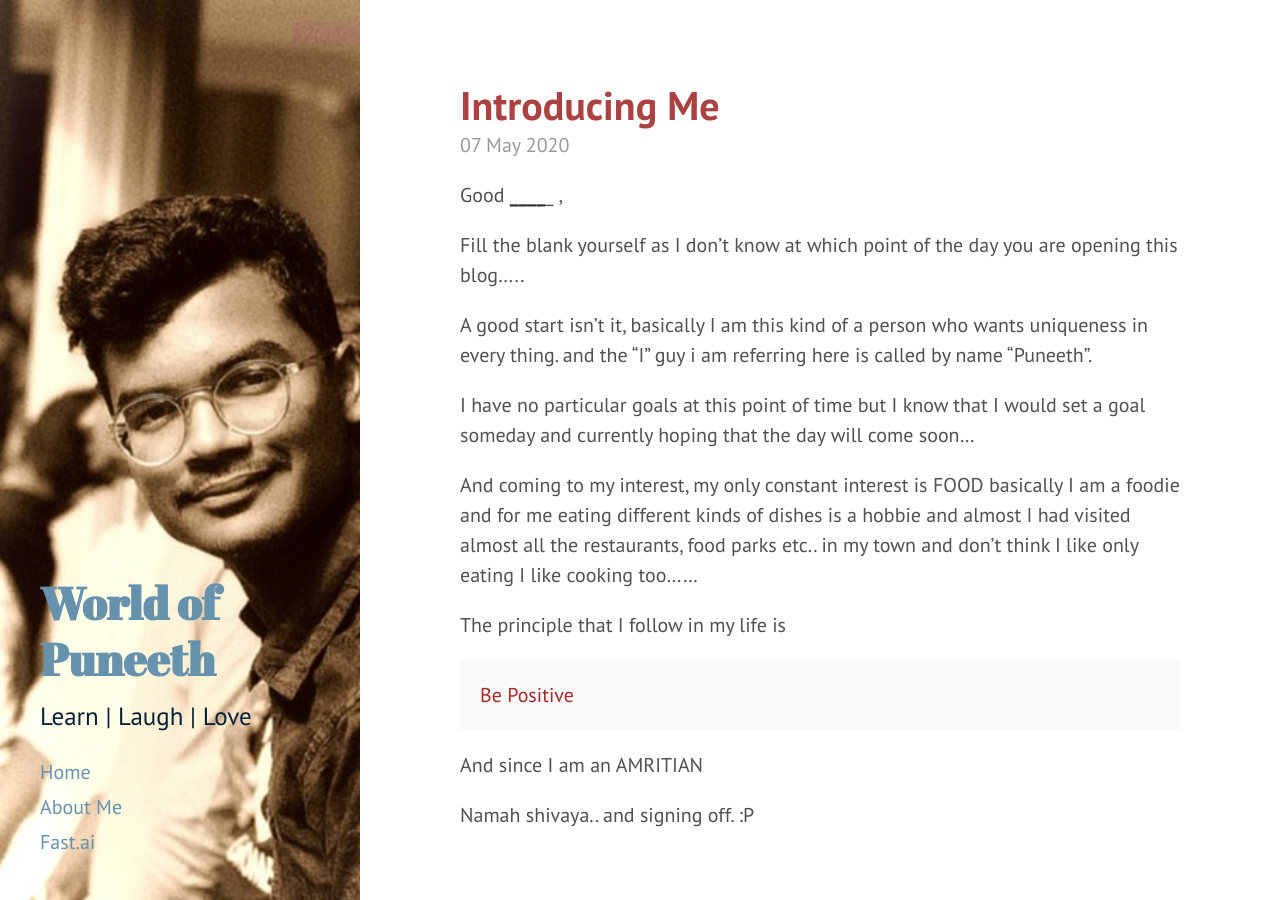
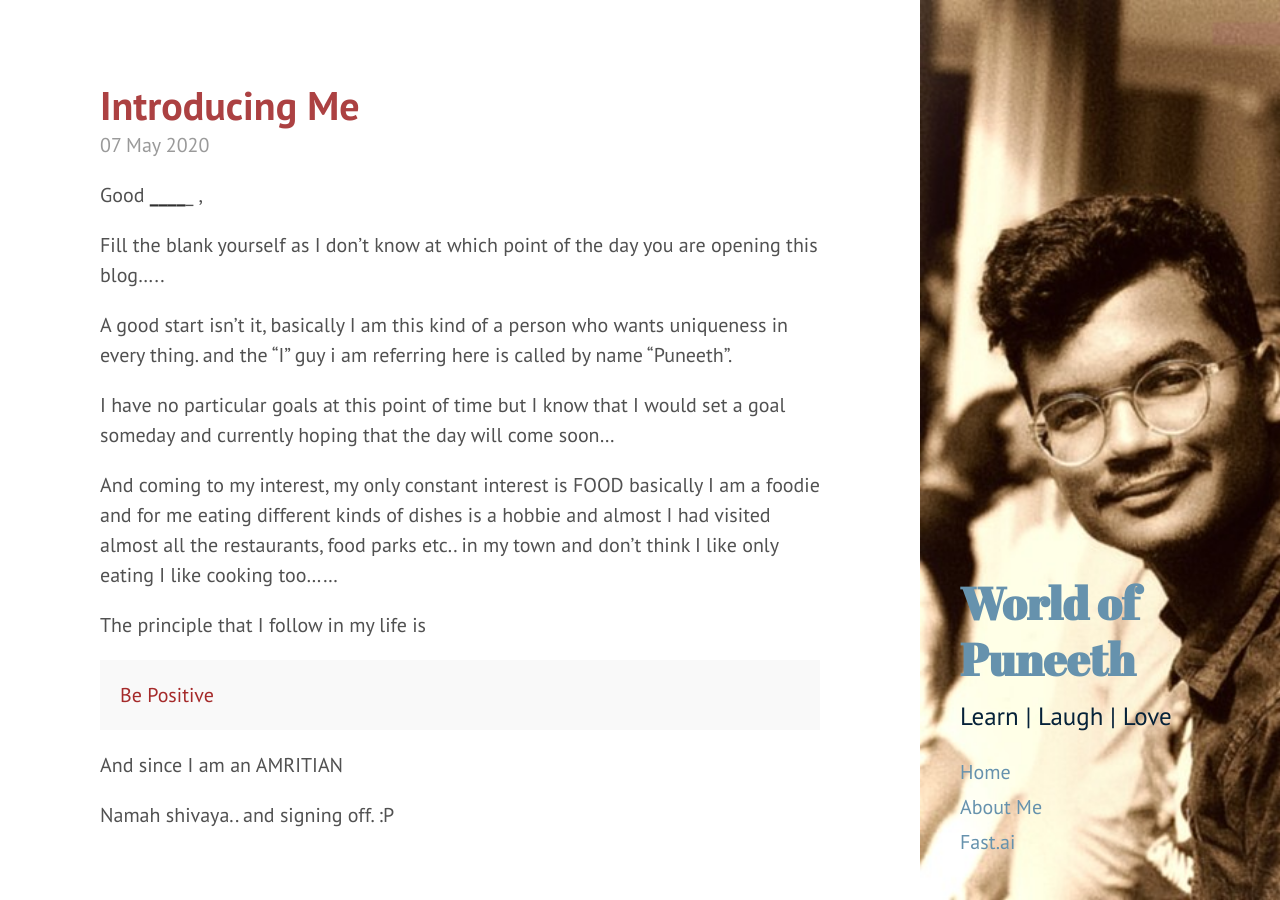
Before and after one commit to puneeth-chanda/puneeth-chanda.github.io, a Jekyll site: the page built from index.html, in a window 1280 px wide and 900 px high. Built offline with Jekyll 4.4.1, drawn with Linux system fonts in a browser that asks for light colours; Markdown is read by kramdown in place of the engine named in the settings; the list of posts is cut into pages by our own code.

Commit message:
change-layout

```diff
--- a/_layouts/default.html
+++ b/_layouts/default.html
@@ -3,7 +3,7 @@
 
   {% include head.html %}
 
-  <body class="theme-base-08">
+  <body class="theme-base-08 layout-reverse">
 
     {% include sidebar.html %}
 
```
